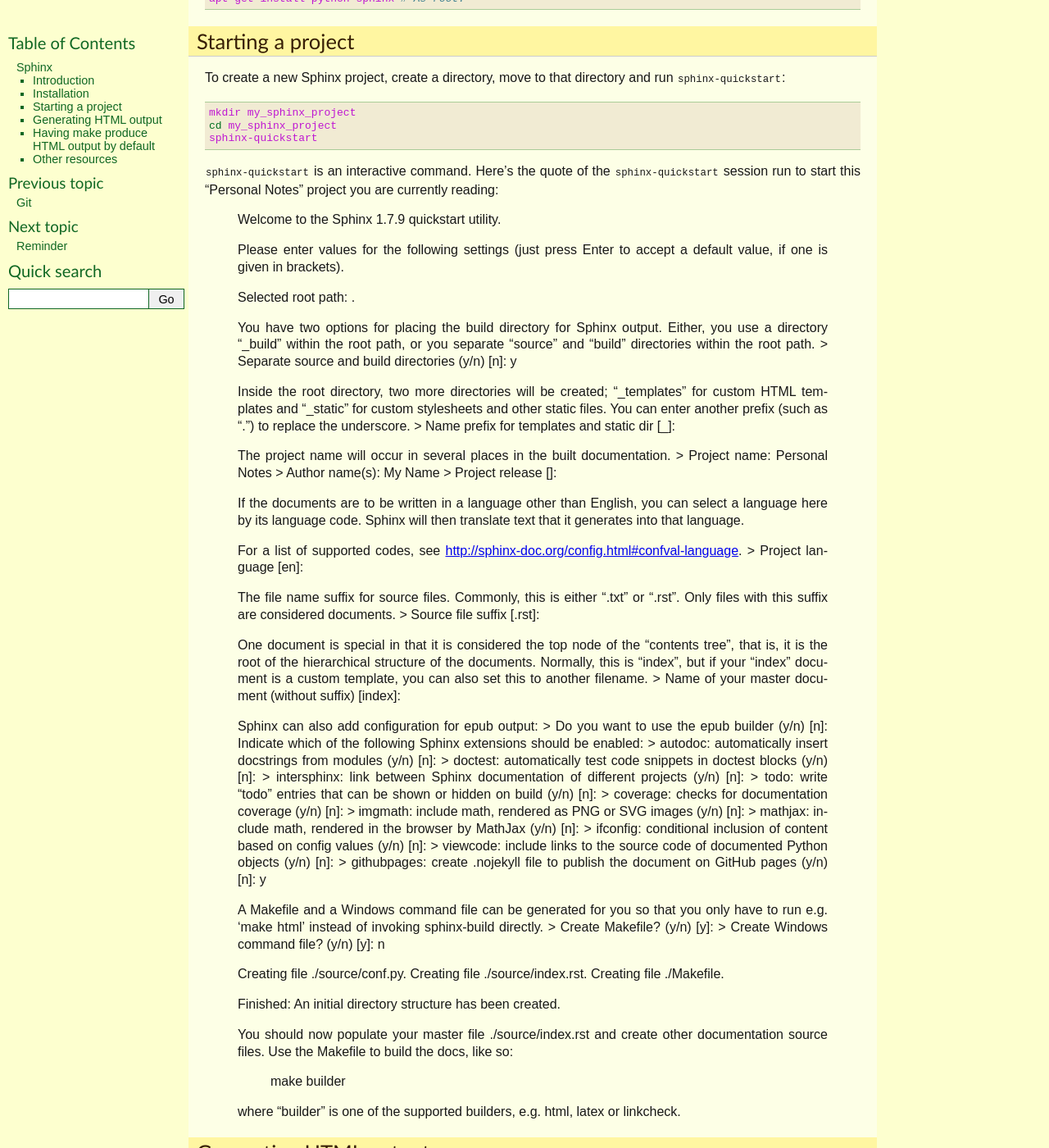
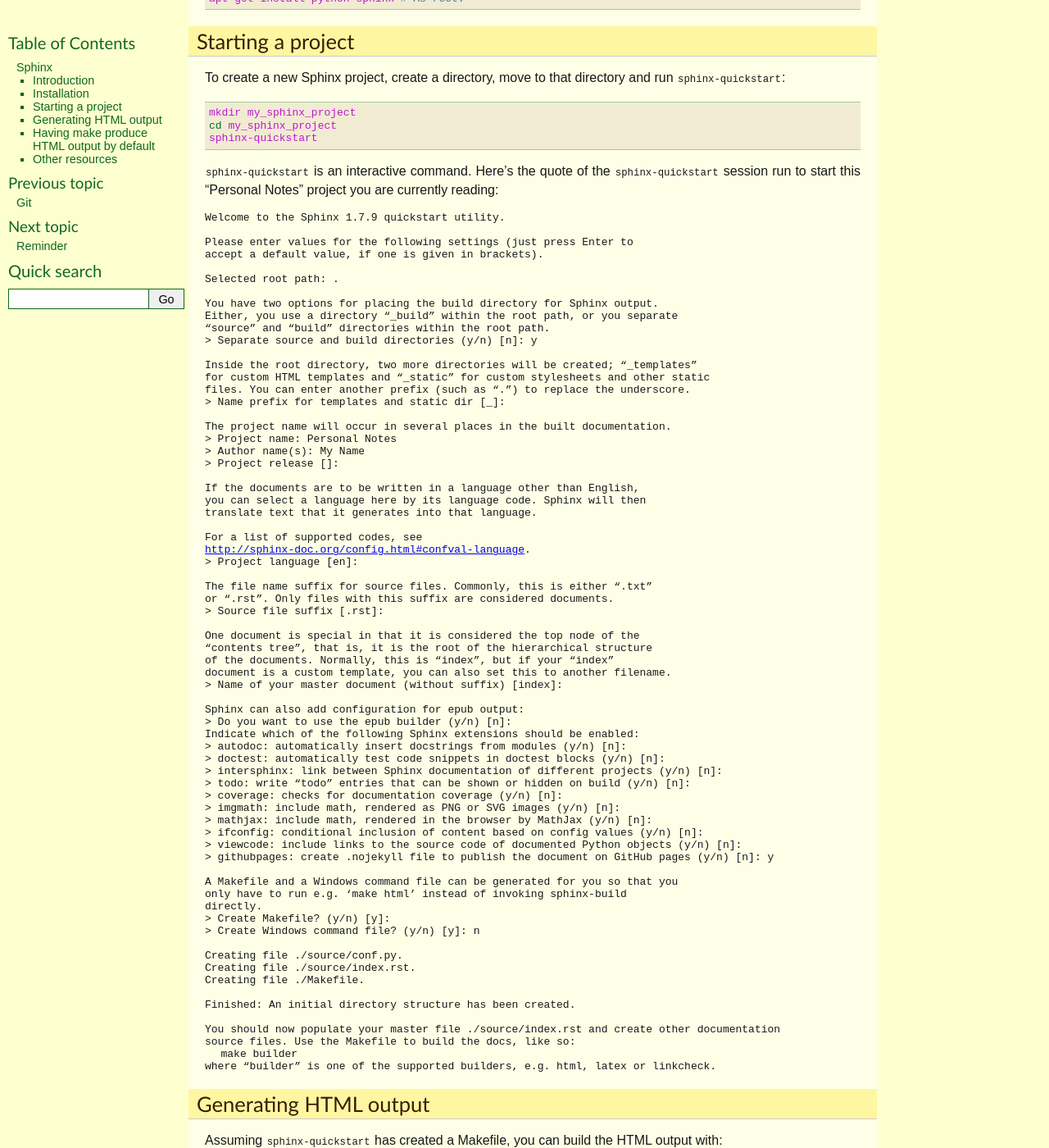
Before and after one commit to thierr26/thierr26_personal_notes_sphinx_sources, a Sphinx documentation site: the page built from source/sphinx.rst, in a window 1280 px wide and 1400 px high, scrolled down 517 px. Shown: the whole window at 82% size. Built offline with Sphinx 7.4.7, drawn with Linux system fonts in a browser that asks for light colours.

Commit message:
Use line-block directive where appropriate

```diff
--- a/source/_static/custom.css
+++ b/source/_static/custom.css
@@ -44,3 +44,7 @@
     color: #bf17d2;
     background-color: #f1ebd3;
 }
+
+.line-block {
+    font-family: monospace;
+}
--- a/source/sphinx.rst
+++ b/source/sphinx.rst
@@ -50,6 +50,8 @@
 :code:`sphinx-quickstart` is an interactive command. Here's the quote of the
 :code:`sphinx-quickstart` session run to start this "Personal Notes" project
 you are currently reading:
+
+.. line-block::
 
   Welcome to the Sphinx 1.7.9 quickstart utility.
 
```
